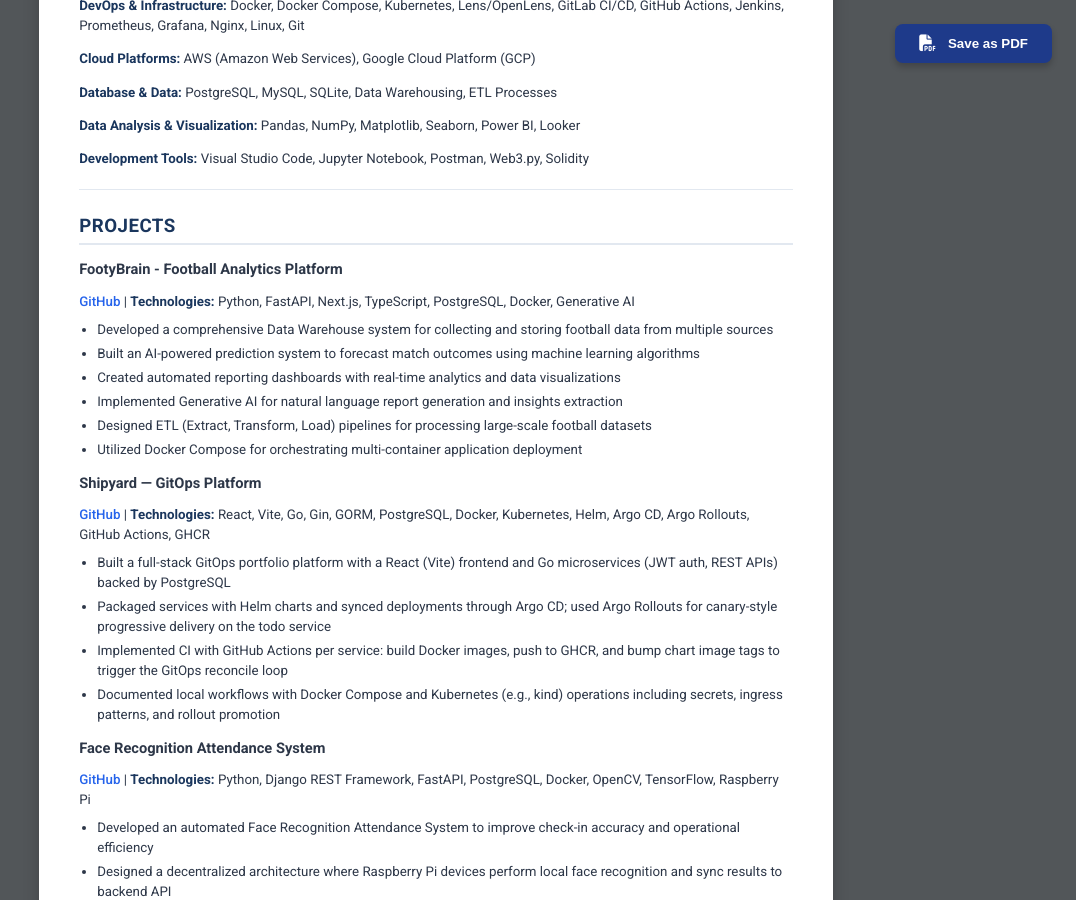
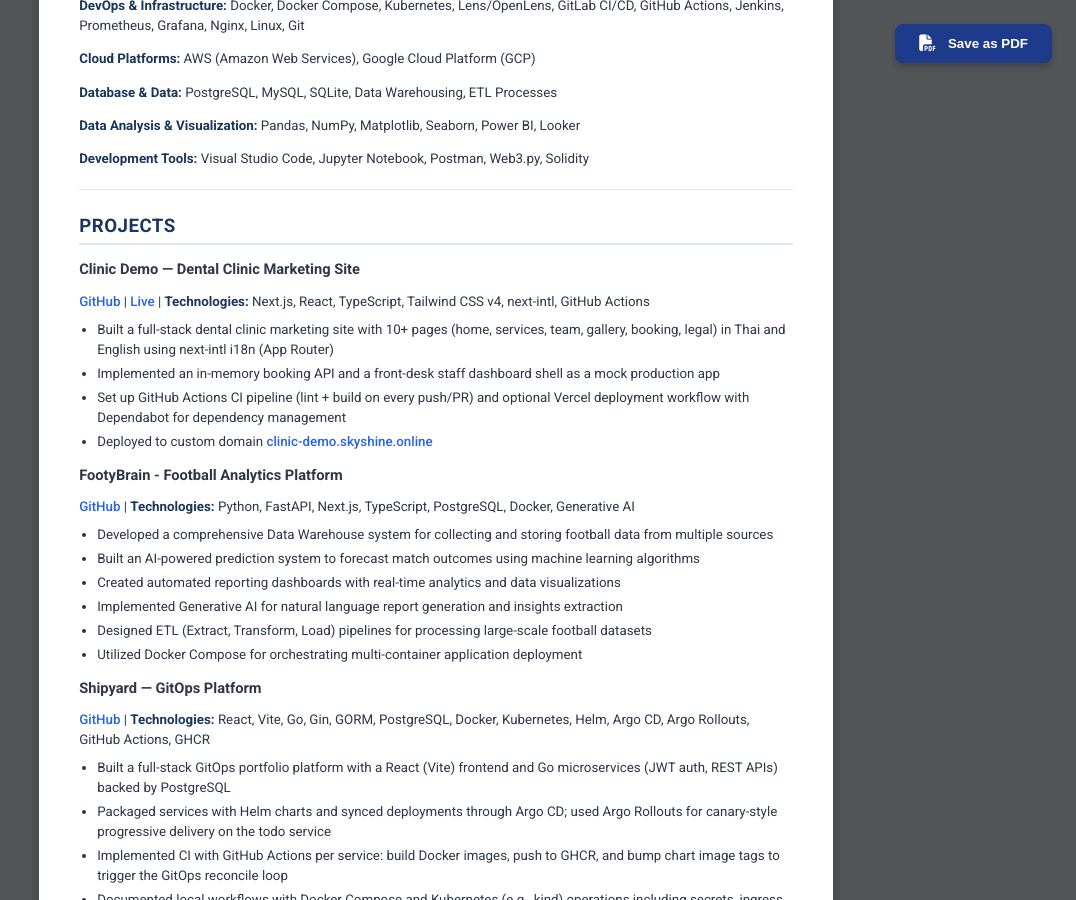
Before and after one commit to SkyShineTH/skyshineth.github.io, a Jekyll site: the page built from cv.md, in a window 1280 px wide and 900 px high, scrolled down 960 px. Shown: the whole window, without its empty margins (204-1280 px from the left). Built offline with Jekyll 4.4.1, drawn with Linux system fonts in a browser that asks for light colours.

Commit message:
feat: add new project to CV
- Introduced a new project, "Clinic Demo," detailing a full-stack dental clinic marketing site built with Next.js, React, TypeScript, and Tailwind CSS.
- Highlighted features including multi-language support, an in-memory booking API, a front-desk dashboard, and CI/CD setup with GitHub Actions.

```diff
--- a/cv.md
+++ b/cv.md
@@ -48,6 +48,14 @@ permalink: /cv/
 ---
 
 ## Projects
+
+### Clinic Demo — Dental Clinic Marketing Site
+[GitHub](https://github.com/SkyShineTH/Clinic-Demo) | [Live](https://clinic-demo.skyshine.online) | **Technologies:** Next.js, React, TypeScript, Tailwind CSS v4, next-intl, GitHub Actions
+
+- Built a full-stack dental clinic marketing site with 10+ pages (home, services, team, gallery, booking, legal) in Thai and English using next-intl i18n (App Router)
+- Implemented an in-memory booking API and a front-desk staff dashboard shell as a mock production app
+- Set up GitHub Actions CI pipeline (lint + build on every push/PR) and optional Vercel deployment workflow with Dependabot for dependency management
+- Deployed to custom domain [clinic-demo.skyshine.online](https://clinic-demo.skyshine.online)
 
 ### FootyBrain - Football Analytics Platform
 [GitHub](https://github.com/SkyShineTH/FootyBrain) | **Technologies:** Python, FastAPI, Next.js, TypeScript, PostgreSQL, Docker, Generative AI
```
Also changed, not shown: _projects/2026-clinic-demo.md (added, +11 -0 lines).
